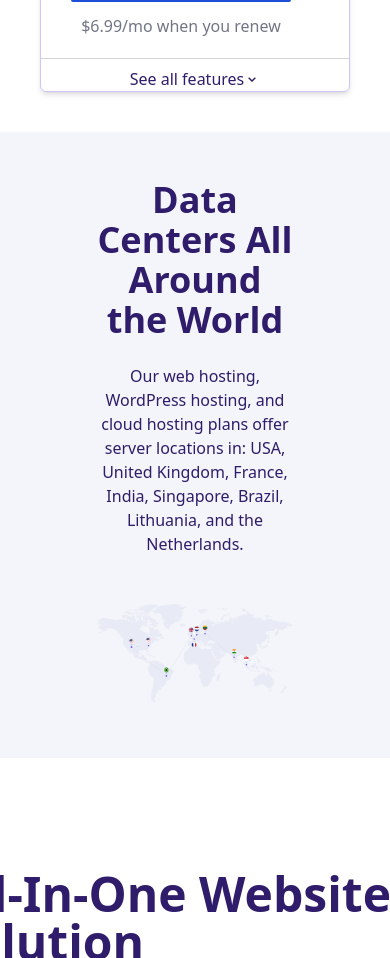
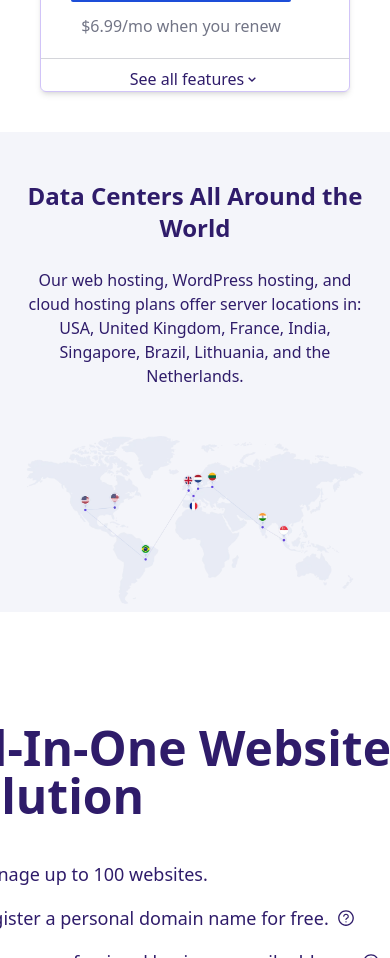
Before and after one commit to yeasinshakil/Deploy-React-project-on-cPanel, a React (Vite) app: page / in a window 390 px wide. Shown: the part 1760-2718 px from the top of the page. Built offline with nearby package versions, Linux system fonts and the light colour scheme.

Commit message:
home data center  section teblet size  responsive

```diff
--- a/src/components/pages/home/HomeDataCenter/HomeDataCeter.jsx
+++ b/src/components/pages/home/HomeDataCenter/HomeDataCeter.jsx
@@ -5,9 +5,9 @@ import dataCenterMap from '../../../../assets/worldmap.webp';
 
 function HomeDataCeter() {
   return (
-    <div className='px-24 bg-lightGray pb-14'>
+    <div className='lg:px-24 px-6 sm:px-10 bg-lightGray lg:pb-14 pb-2 sm:pb-6'>
         <div className=' text-center py-12 text-primary'>
-            <h1 className=' text-4xl text-primary font-semibold mb-6'>Data Centers All Around the World</h1>
+            <h1 className=' text-2xl sm:text-3xl lg:text-4xl text-primary font-semibold mb-6'>Data Centers All Around the World</h1>
             <p>Our web hosting, WordPress hosting, and cloud hosting plans offer server locations in: USA, United Kingdom, France, India, Singapore, Brazil, Lithuania, and the Netherlands.</p>
         </div>
         <img src={dataCenterMap} alt="" />
```
